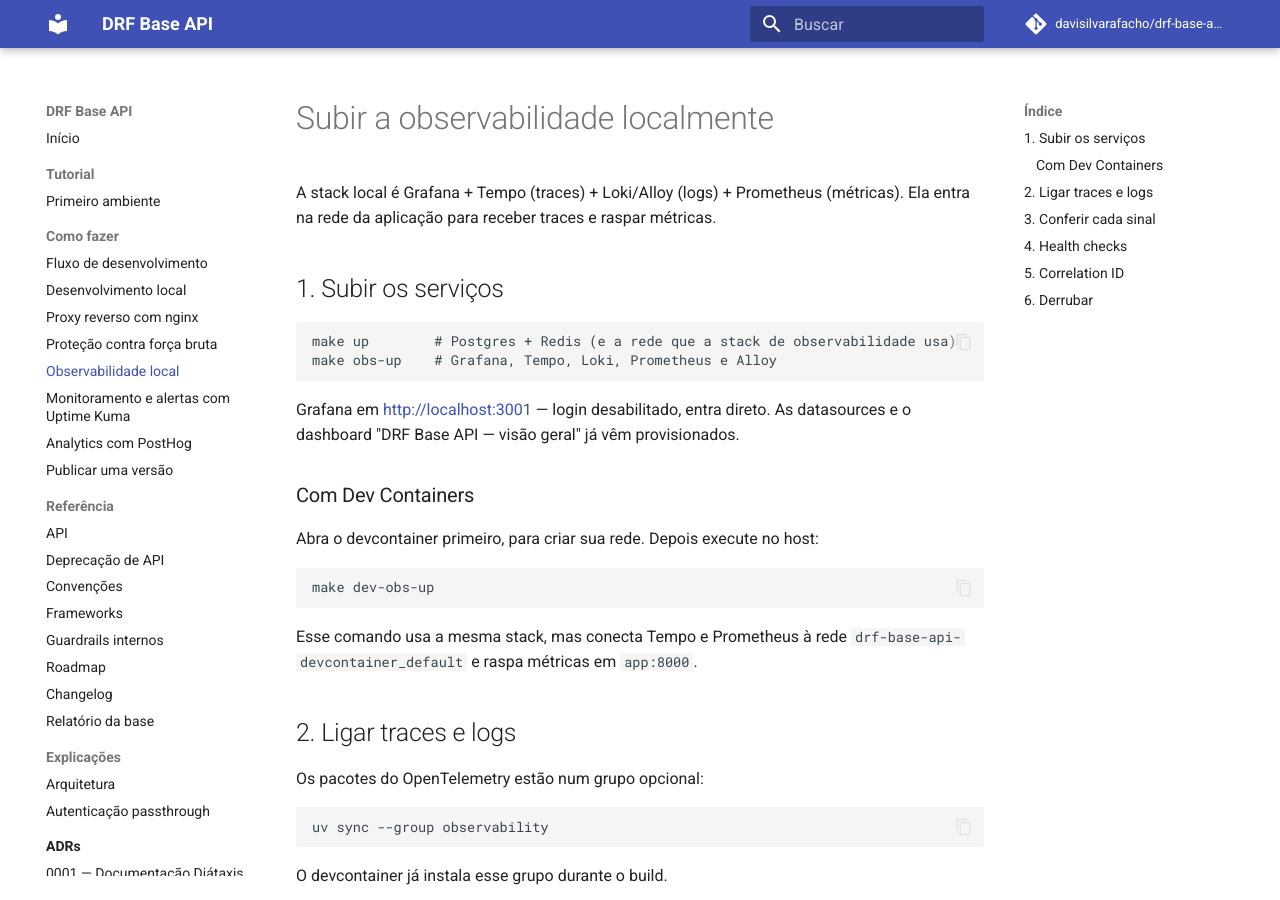
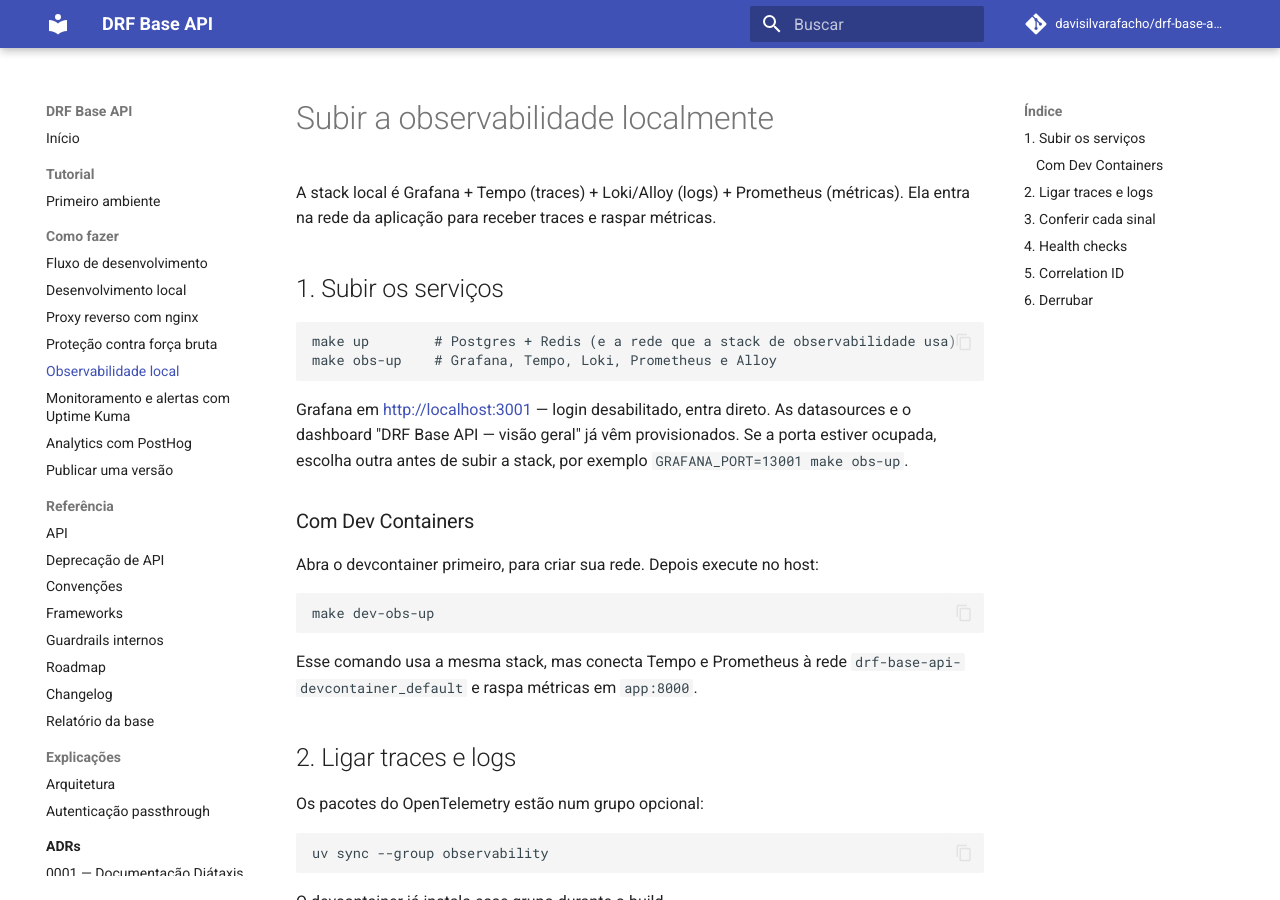
Before and after one commit to davisilvarafacho/django-api-startup-template, an MkDocs documentation site: the page built from docs/how-to/observabilidade-local.md, in a window 1280 px wide and 900 px high. Built offline with MkDocs 1.6.1 and Material for MkDocs 9.7.7, drawn with Linux system fonts in a browser that asks for light colours; comment, search, counter and statistics services are not loaded.

Commit message:
fix: allow overriding Grafana port

```diff
--- a/docker-compose.observability.yml
+++ b/docker-compose.observability.yml
@@ -78,7 +78,7 @@
       - ./observability/grafana/dashboards:/var/lib/grafana/dashboards:ro
       - grafana_data:/var/lib/grafana
     ports:
-      - "3001:3000"   # 3000 costuma estar ocupada; o Grafana interno segue em 3000
+      - "${GRAFANA_PORT:-3001}:3000"   # o Grafana interno segue em 3000
     depends_on:
       - tempo
       - loki
--- a/docs/how-to/observabilidade-local.md
+++ b/docs/how-to/observabilidade-local.md
@@ -12,6 +12,8 @@
 
 Grafana em <http://localhost:3001> — login desabilitado, entra direto. As
 datasources e o dashboard "DRF Base API — visão geral" já vêm provisionados.
+Se a porta estiver ocupada, escolha outra antes de subir a stack, por exemplo
+`GRAFANA_PORT=13001 make obs-up`.
 
 ### Com Dev Containers
 
```
Also changed, not shown: 1 other file.
